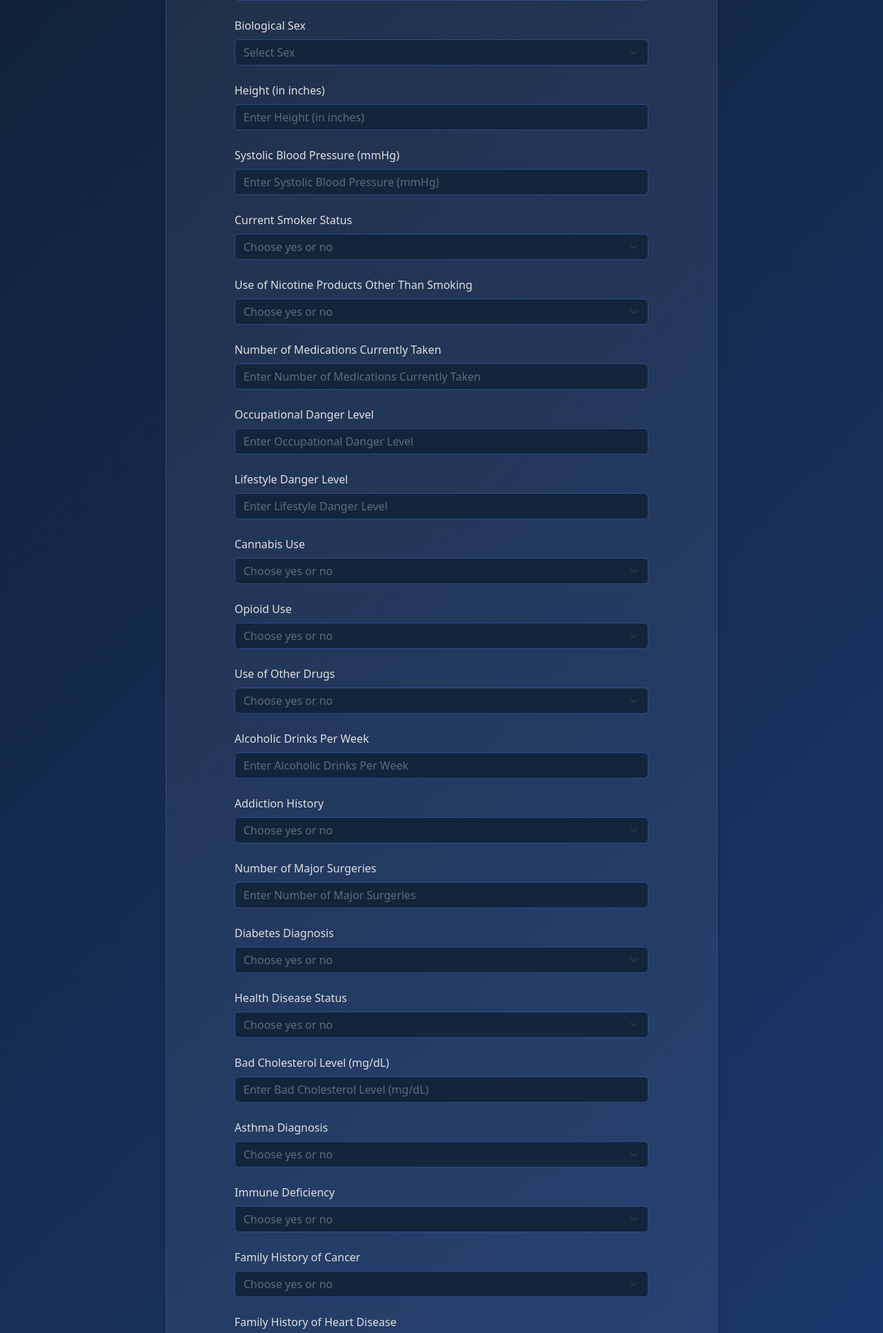
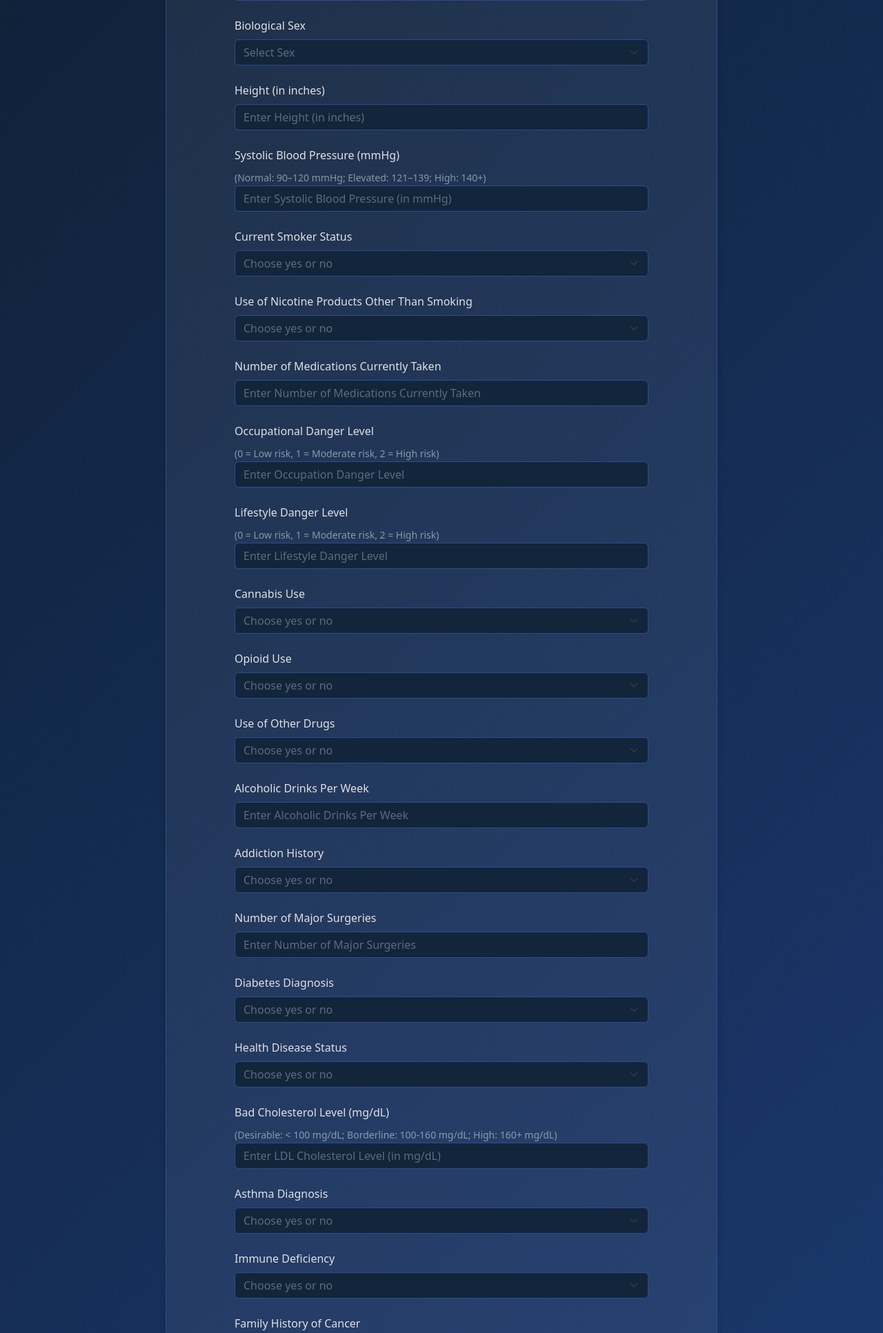
Before and after one commit to harideegee/predictive-risk-scoring, a Flask app: page / in a window 1280 px wide. Shown: the part 1028-2961 px from the top of the page at 69% size. Run offline with Flask 2, Linux system fonts and the light colour scheme; parts of the project's set-up code (start-up, migrations or seed data) failed here and were passed over.

Commit message:
added input descriptions to relevant fields

```diff
--- a/templates/index.html
+++ b/templates/index.html
@@ -114,6 +114,18 @@
                     <option value="y">Yes</option>
                     <option value="n">No</option>
                 </select>
+                {% elif feature == 'occup_danger' %}
+                    <br><small class="form-text text-muted">(0 = Low risk, 1 = Moderate risk, 2 = High risk)</small>
+                    <input type="number" min="0" max="2" class="form-control mb-4" id="occup_danger" name="occup_danger" placeholder="Enter Occupation Danger Level" required>
+                {% elif feature == 'ls_danger' %}
+                    <br><small class="form-text text-muted">(0 = Low risk, 1 = Moderate risk, 2 = High risk)</small>
+                    <input type="number" min="0" max="2" class="form-control mb-4" id="ls_danger" name="ls_danger" placeholder="Enter Lifestyle Danger Level" required>
+                {% elif feature == 'sys_bp' %}
+                    <br><small class="form-text text-muted">(Normal: 90–120 mmHg; Elevated: 121–139; High: 140+)</small>
+                    <input type="number" min="70" max="250" class="form-control mb-4" id="sys_bp" name="sys_bp" placeholder="Enter Systolic Blood Pressure (in mmHg)" required>
+                {% elif feature == 'cholesterol' %}
+                    <br><small class="form-text text-muted">(Desirable: &lt; 100 mg/dL; Borderline: 100-160 mg/dL; High: 160+ mg/dL)</small>
+                    <input type="number" min="100" max="400" class="form-control mb-4" id="cholesterol" name="cholesterol" placeholder="Enter LDL Cholesterol Level (in mg/dL)" required>
                 {% else %}
                 <input
                     type="text"
```
